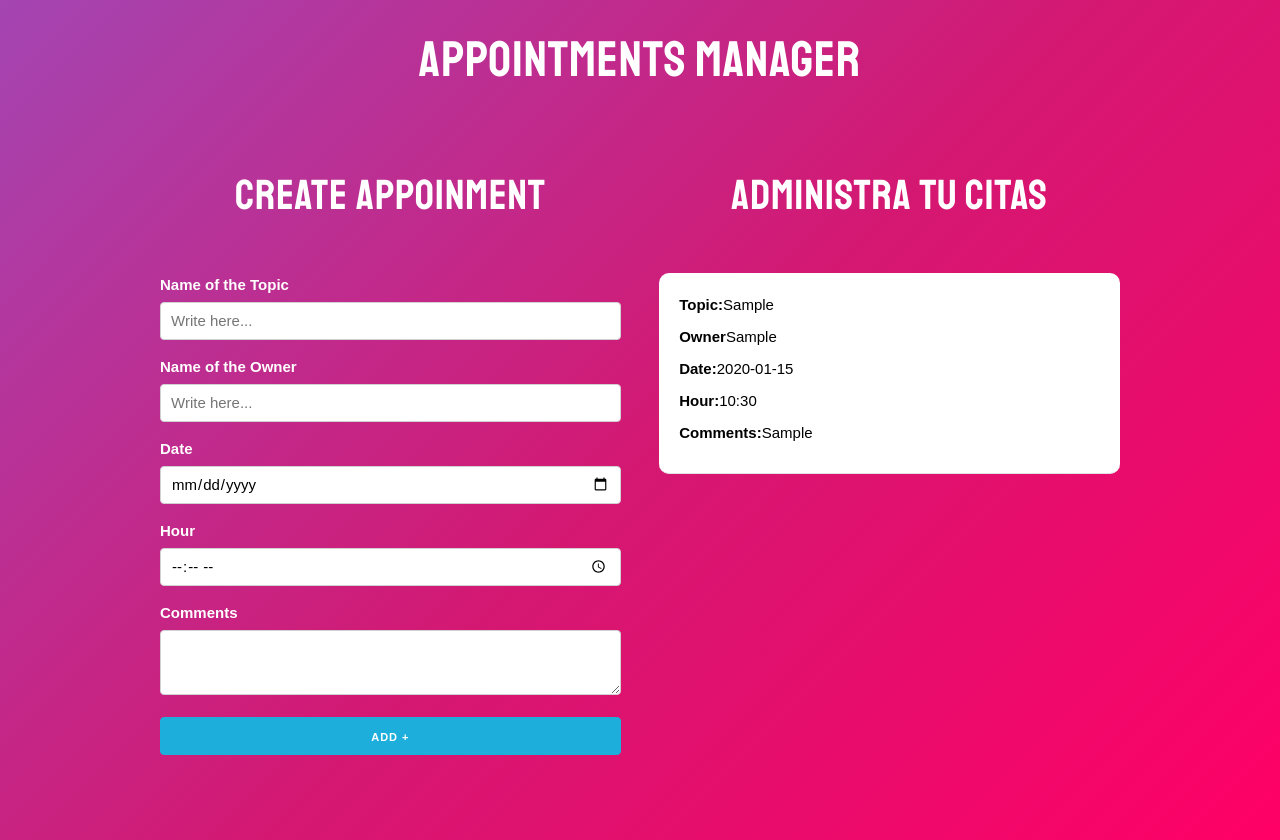
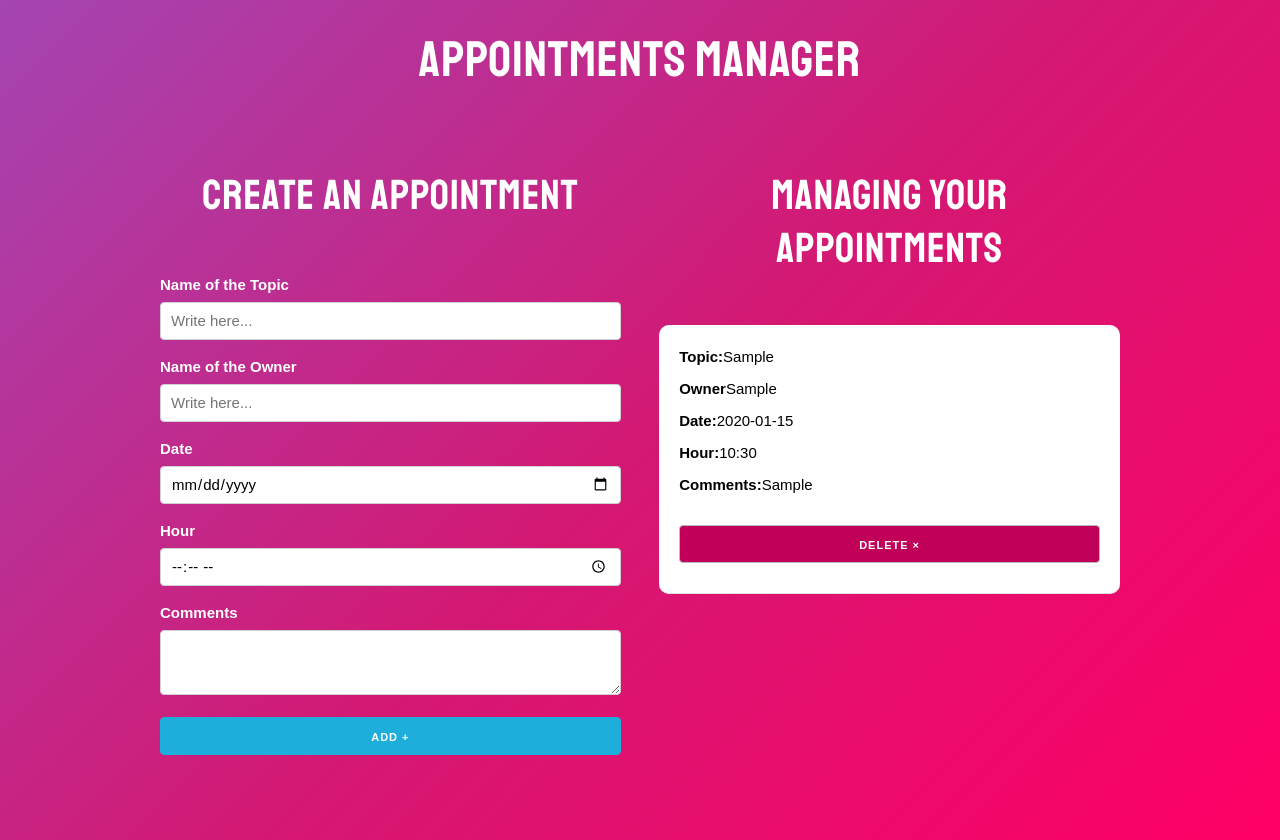
Before and after one commit to niklauspalerme/React_App_Appointments_Manager, a React (Create React App) app: page / in a window 1280 px wide. Both pictures are taken after typing "Sample", "Sample", "2020-01-15", "10:30", "Sample" into the empty fields and a click on the button "ADD +". Built offline with nearby package versions, Linux system fonts and the light colour scheme.

Commit message:
59-60) Mostrando un mensaje de forma condicional
Creamos un button el componente "Appointment" donde recibe en sus props una función que va permitir eliminar una cita del state global. Como también se creo de manera dinámica un mensaje que cambiará de texto si hay o no hay citas realizadas

```diff
--- a/src/App.js
+++ b/src/App.js
@@ -2,7 +2,7 @@
 /// Importaciones
 
 import { Fragment, useState} from "react";
-import Appoinment from "./components/Appointment";
+import Appointment from "./components/Appointment";
 import Form from "./components/Form";
 
 //////////////////////////////////////////////////////////////////////////////////////////////
@@ -14,17 +14,25 @@ function App() {
   ///// State
   const [citas, setCitas] = useState([]);
 
-  ///// Función
+  ///// Funcines
 
   const crearCita = cita =>{
-
-    console.log('CreaerCita');
       setCitas([
         ...citas,
         cita
       ])
+  }
 
+  const eliminarCita = id =>{
+    const newCitas = citas.filter (cita=> cita.id !== id);
+    setCitas(newCitas);
   }
+
+  const titulo = citas.length !== 0
+                  ? 'Managing your Appointments'
+                  : 'There is not appointment yet...'
+
+
 
   return (
     <Fragment>
@@ -38,10 +46,10 @@ function App() {
             />
           </div>
           <div className="one-half column">
-            <h2>Administra tu citas</h2>
+            <h2>{titulo}</h2>
             {
               citas.map(cita =>(
-                <Appoinment key={cita.id}cita={cita}/>
+                <Appointment key={cita.id} cita={cita} eliminarCita={eliminarCita}/>
               ))
 
             }
--- a/src/components/Appointment.jsx
+++ b/src/components/Appointment.jsx
@@ -1,6 +1,6 @@
 import React from 'react'
 
-const Appoinment = ({cita}) => {
+const Appointment = ({cita,eliminarCita}) => {
 
     return (
         <div className='cita'>
@@ -9,8 +9,9 @@ const Appoinment = ({cita}) => {
             <p>Date:<span>{cita.date}</span></p>
             <p>Hour:<span>{cita.hour}</span></p>
             <p>Comments:<span>{cita.comments}</span></p>
+            <button className='button eliminar u-full-width' onClick={ () => eliminarCita(cita.id) }> Delete &times;</button>
         </div>
     )
 }
 
-export default Appoinment;
+export default Appointment;
--- a/src/components/Form.jsx
+++ b/src/components/Form.jsx
@@ -72,7 +72,7 @@ const Form = ({crearCita}) => {
 
     return (
        <Fragment>
-           <h2>Create Appoinment</h2>
+           <h2>Create an Appointment</h2>
 
             { error
                 ? <p className='alerta-error'>Todos los campos son obligatorios</p>
```
